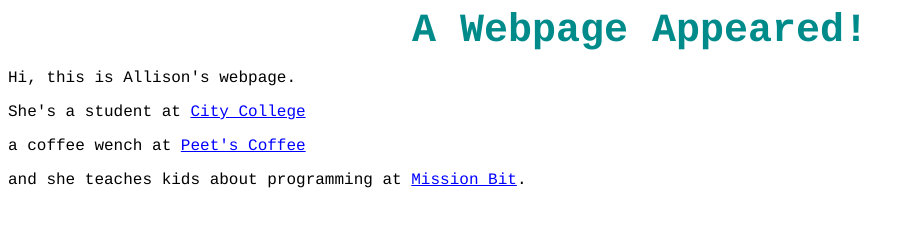
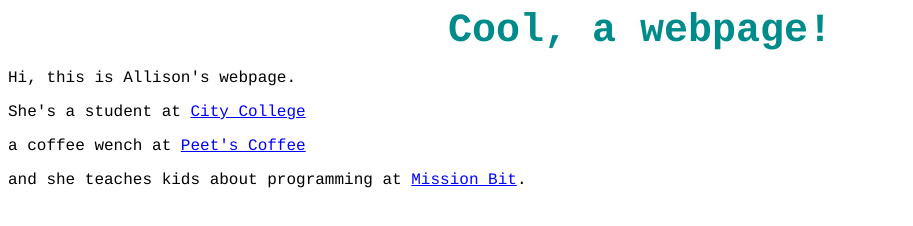
Before and after one commit to allisonlu/allisonlu.github.io, a plain HTML site: page index.html in a window 1280 px wide. Shown: the whole page, without its empty margins (0-913 px from the left). Drawn offline with Linux system fonts and the light colour scheme.

Commit message:
change of persona

```diff
--- a/index.html
+++ b/index.html
@@ -1,12 +1,12 @@
 <!doctype html>
 <html>
     <head>
-        <title>Cool, a webpage!</title>
+        <title>I'M LIVE!</title>
         <link rel="stylesheet" href="index.css">
     </head>
 
     <body>
-        <header>A Webpage Appeared!</header>
+        <header>Cool, a webpage!</header>
         <p>Hi, this is Allison's webpage.</p>
         <p>She's a student at <a href="http://www.ccsf.edu/" target="_blank">City College</a></p>
         <p>a coffee wench at <a href="http://www.yelp.com/biz/peets-coffee-and-tea-san-francisco-63" target="_blank">Peet's Coffee</a></p>
```
